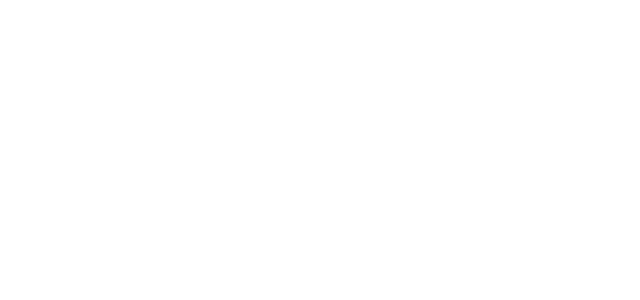
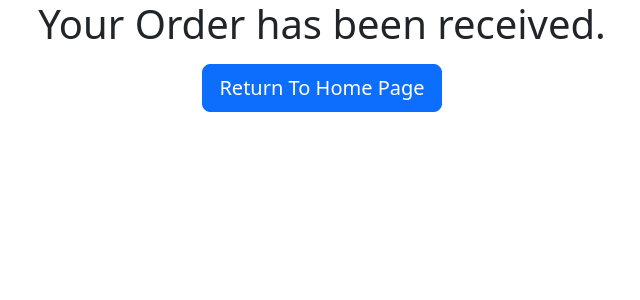
Before and after one commit to shamim7999/ecommerce-react, a React (Create React App) app: page /success in a window 1280 px wide. Before the commit this address had no page. Shown: the top 300 px of the page, without its empty margins (318-958 px from the left). Built offline with nearby package versions, Linux system fonts and the light colour scheme.

Commit message:
Cleared Local Storage when order successfull

```diff
--- /dev/null
+++ b/src/components/Success.js
@@ -0,0 +1,19 @@
+import React from 'react'
+import { Link } from 'react-router-dom'
+
+const Success = () => {
+  return (
+    <div className='text-center'>
+        <h1>Your Order has been received.</h1>
+        <Link to="/">
+            <button type="button" className="btn btn-lg btn-primary mt-2 mx-3">
+
+                    Return To Home Page
+
+              </button>
+        </Link>
+    </div>
+  )
+}
+
+export default Success;
--- a/src/index.js
+++ b/src/index.js
@@ -6,6 +6,7 @@ import Test from "./pages/Test";
 import ShoppingCart from "./pages/Cart";
 import 'bootstrap/dist/css/bootstrap.min.css';
 import MakeOrder from "./pages/Checkout";
+import Success from "./components/Success";
 
 const root = ReactDOM.createRoot(document.getElementById("root"));
 root.render(
@@ -16,6 +17,7 @@ root.render(
         <Route path="/checkout" element={<MakeOrder />} />
         <Route path="/test" element={<Test />} />
         <Route path="/cart" element={<ShoppingCart />} />
+        <Route path="/success" element={<Success />} />
       </Routes>
     </BrowserRouter>
   </React.StrictMode>
--- a/src/pages/Checkout.js
+++ b/src/pages/Checkout.js
@@ -20,6 +20,16 @@ const MakeOrder = () => {
     setTotalPrice(totalPrice);
 
   }, [cartItems]);
+
+
+  const handleClearCart = () => {
+    console.log(`In Checkout to clear Cart`);
+    // Clear the cartItems
+    setCartItems([]);
+    // Clear local storage
+    localStorage.removeItem('myCart');
+    console.log(`Cart Items ${cartItems}`);
+}
 
 
   return (
@@ -186,8 +196,8 @@ const MakeOrder = () => {
                         Back to Shopping
                 </button>
             </Link>
-          <Link to="/checkout">
-              <button type="button" className="btn btn-lg btn-primary mt-2 mx-3">
+            <Link to="/success">
+              <button onClick={handleClearCart} type="button" className="btn btn-lg btn-primary mt-2 mx-3">
 
                     Order Now!
 
```
